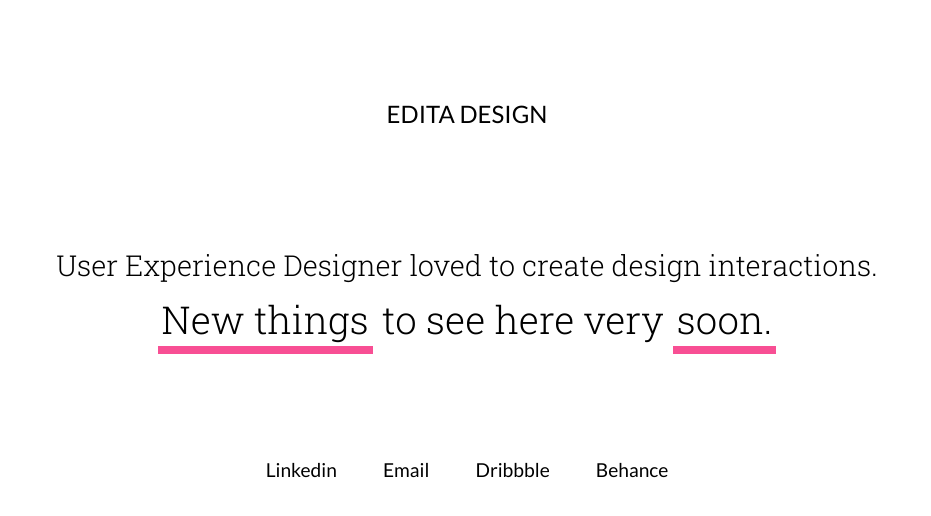
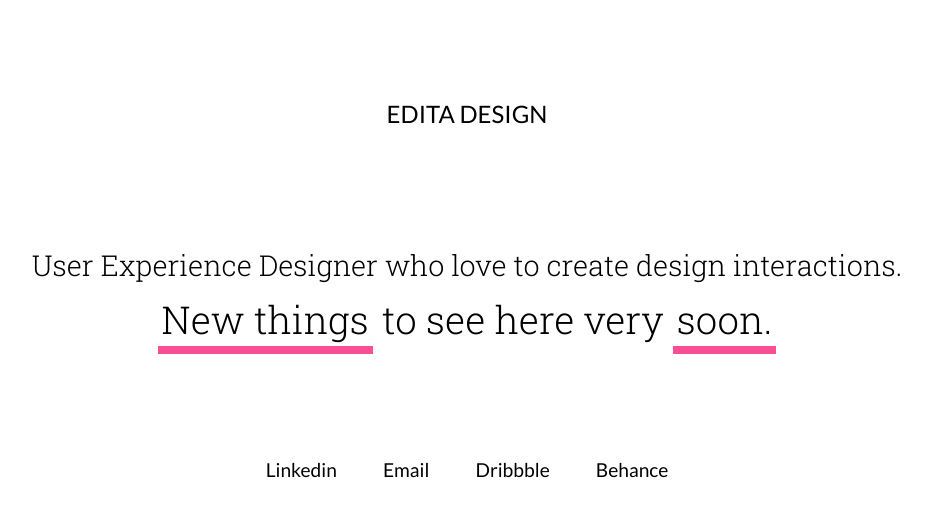
Before and after one commit to Andrijauskaite/editadesign, a plain HTML site: page index.html in a window 1280 px wide. Shown: the whole page, without its empty margins (173-1104 px from the left). Drawn offline with Linux system fonts and the light colour scheme.

Commit message:
Update index.html

```diff
--- a/index.html
+++ b/index.html
@@ -16,7 +16,7 @@
         <h2>Edita Design</h2>
     </header>
     <article>
-        <h2>User Experience Designer loved to create design interactions.</h2>
+        <h2>User Experience Designer who love to create design interactions.</h2>
         <h1><span>New things</span> to see here very <span>soon.</span></h1>
     </article>
     <footer>
```
